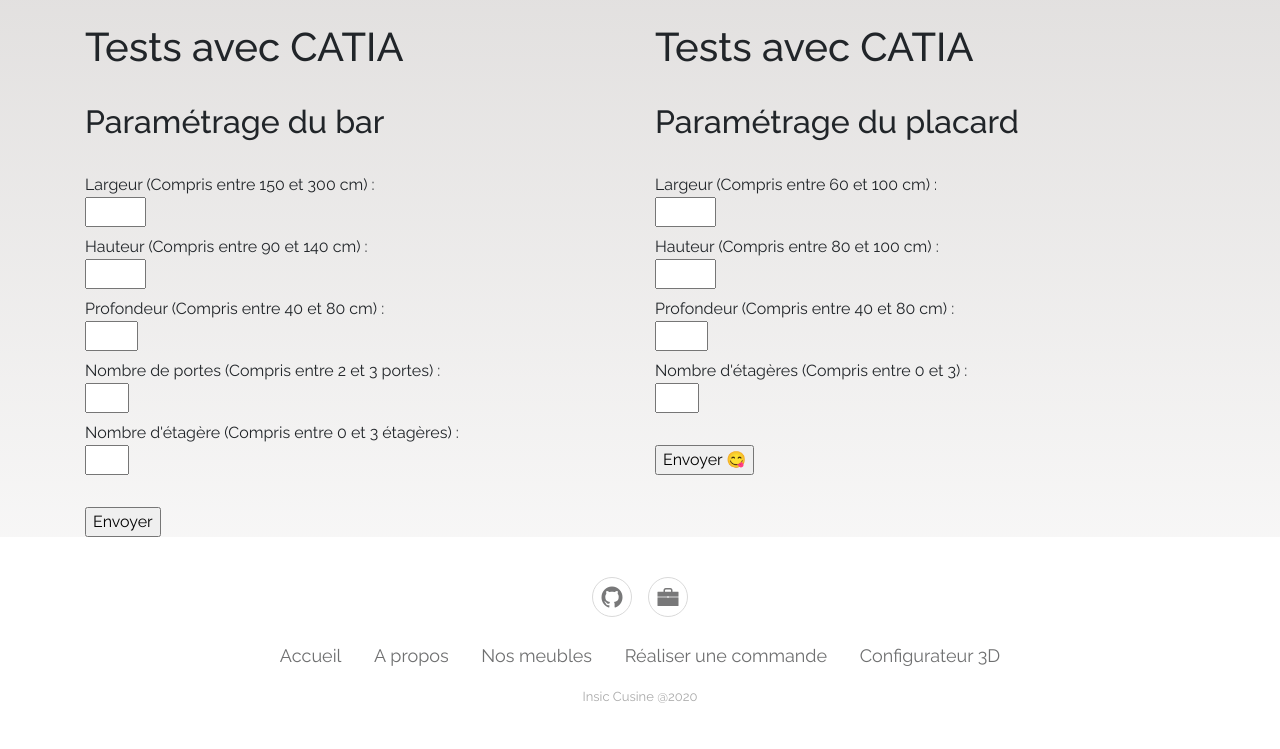
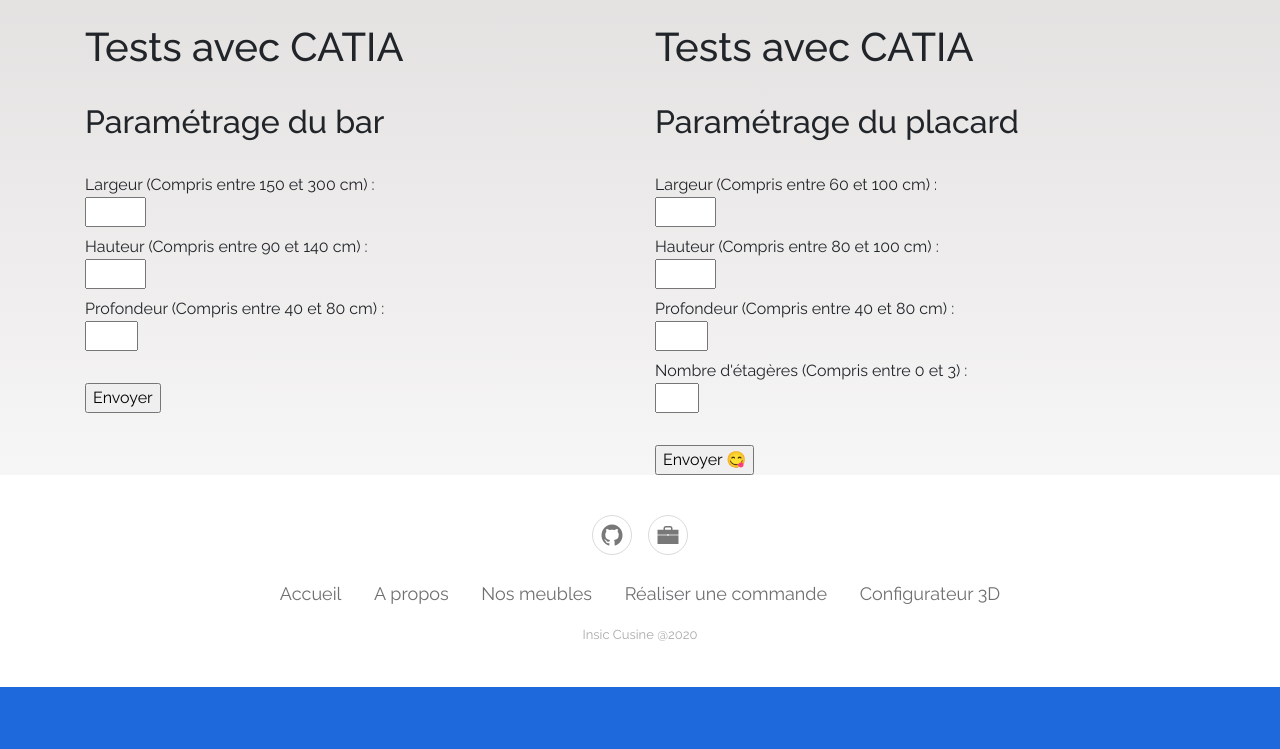
Before and after one commit to Little-Groundhog/Insic-Cuisine, a PHP site: page /store.php in a window 1280 px wide. Shown: the part 1130-1879 px from the top of the page. After the commit the page ends 1817 px from the top, so only its background shows below. Run offline with PHP 8.4, Linux system fonts and the light colour scheme; some libraries are stand-ins or nearby versions; some web fonts are replaced.

Commit message:
[FEATURES] Refonte du formulaire suite aux modifications faites sur le bar et dans la base de données

```diff
--- a/store.php
+++ b/store.php
@@ -275,16 +275,6 @@ setcookie('email', 'null@mail.com', time() + 365*24*3600, null, null, false, tru
                             <label class="formulaire_bar" for="profondeur">
                                 Profondeur (Compris entre 40 et 80 cm) :<br>
                                 <input type="number" min="40" max="80" name="profondeur" value="" placeholder="" required/>
-                            </label><br>
-
-                            <label class="formulaire_bar" for="nombre_etagere">
-                                Nombre de portes (Compris entre 2 et 3 portes) :<br>
-                                <input type="number" min="2" max="3" name="nombre_portes" value="" placeholder="" required/>
-                            </label><br>
-
-                            <label class="formulaire_bar" for="nombre_etagere">
-                                Nombre d'étagère (Compris entre 0 et 3 étagères) :<br>
-                                <input type="number" min="0" max="3" name="nombre_etagere" value="" placeholder="" required/>
                             </label><br><br>
 
                             <input type="submit" value="Envoyer" name="go_param_bar"/>
@@ -295,42 +285,15 @@ setcookie('email', 'null@mail.com', time() + 365*24*3600, null, null, false, tru
                         $largeur = $_POST["largeur"];
                         $hauteur = $_POST["hauteur"];
                         $profondeur = $_POST["profondeur"];
-                        $nombre_etagere = $_POST["nombre_etagere"];
-                        $nombre_portes = $_POST["nombre_portes"];
-
-                        $eta1 = "false";
-                        $eta2 = "false";
-                        $eta3 = "false";
-                        $porte3 = "false";
-
-                        if($nombre_etagere >= 1){
-                            $eta1 = "true";
-                        }
-                        if($nombre_etagere >= 2){
-                            $eta2 = "true";
-                        }
-                        if($nombre_etagere >= 3){
-                            $eta3 = "true";
-                        }
-
-                        if($nombre_portes == 3){
-                            $porte3 = "true";
-                        }
 
                         //Envoi dans la base de données
-                        $sql = $bdd->prepare ("INSERT INTO bar (IDClient, largeur, hauteur, profondeur, nombrePortes, portes3, etagere, etagere1, etagere2, etagere3)
-                                        VALUES (:IDClient, :largeur/100, :hauteur/100, :profondeur/100,:nombre_portes, :portes3, :nombre_etagere, :eta1, :eta2, :eta3)");
+                        $sql = $bdd->prepare ("INSERT INTO bar (IDClient, largeur, hauteur, profondeur)
+                                        VALUES (:IDClient, :largeur/100, :hauteur/100, :profondeur/100)");
 
                         $sql->bindParam(':IDClient',$IDClient['client.IDClient']);
                         $sql->bindParam(':largeur',$largeur);
                         $sql->bindParam(':hauteur',$hauteur);
                         $sql->bindParam(':profondeur',$profondeur);
-                        $sql->bindParam(':nombre_portes',$nombre_portes);
-                        $sql->bindParam(':portes3',$porte3);
-                        $sql->bindParam(':nombre_etagere',$nombre_etagere);
-                        $sql->bindParam(':eta1',$eta1);
-                        $sql->bindParam(':eta2',$eta2);
-                        $sql->bindParam(':eta3',$eta3);
                         $sql->execute();
                     }
                     ?>
```
